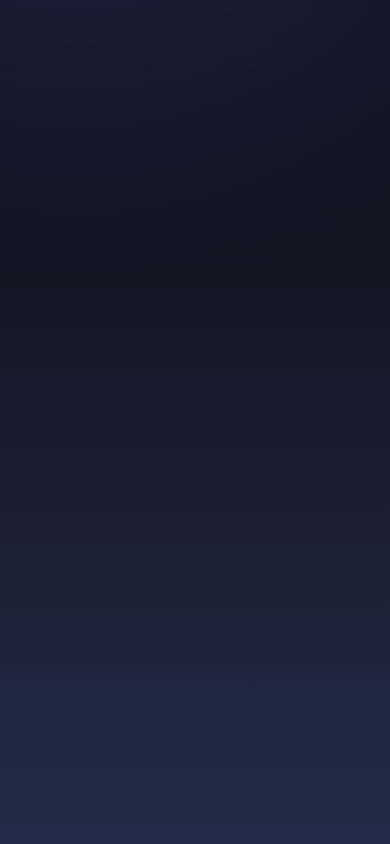
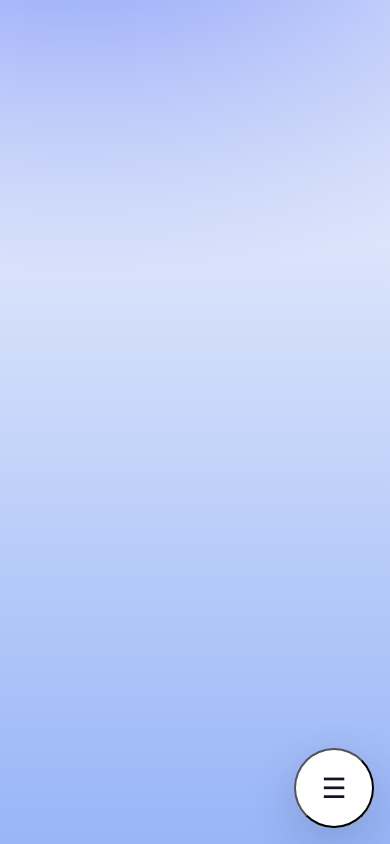
Before and after one commit to oriondor/tv-maze, a Nuxt app: page / in a window 390 px wide. Built offline with nearby package versions, Linux system fonts and the light colour scheme.

Commit message:
basic components for genre selection and mobile friendly layout

```diff
--- a/app/assets/css/main.css
+++ b/app/assets/css/main.css
@@ -34,4 +34,5 @@ input,
 select,
 textarea {
   touch-action: manipulation;
+  color: var(--text-primary);
 }
--- /dev/null
+++ b/app/assets/css/scroll.css
@@ -0,0 +1,63 @@
+/* =========================================================
+   Scrollbar — TV Shows Dashboard
+   ========================================================= */
+
+/* ===== WebKit (Chrome, Safari, Edge) ===== */
+::-webkit-scrollbar {
+  width: 12px;
+  height: 12px;
+}
+
+::-webkit-scrollbar-track {
+  background: var(--bg-surface);
+  border-left: 1px solid var(--border-color);
+}
+
+::-webkit-scrollbar-thumb {
+  background-color: color-mix(
+    in srgb,
+    var(--color-accent) 55%,
+    var(--bg-surface)
+  );
+  border-radius: var(--radius-sm);
+  border: 3px solid var(--bg-surface);
+  transition: background-color var(--transition-fast);
+}
+
+::-webkit-scrollbar-thumb:hover {
+  background-color: var(--color-accent);
+}
+
+::-webkit-scrollbar-corner {
+  background: var(--bg-surface);
+}
+
+/* ===== Firefox ===== */
+* {
+  scrollbar-width: thin;
+  scrollbar-color: color-mix(
+      in srgb,
+      var(--color-accent) 55%,
+      var(--bg-surface)
+    )
+    var(--bg-surface);
+}
+
+/* =========================================================
+   Light mode refinement
+   ========================================================= */
+
+[data-mode="light"] ::-webkit-scrollbar-track {
+  background: var(--bg-surface);
+  border-left: 1px solid var(--border-color);
+}
+
+[data-mode="light"] ::-webkit-scrollbar-thumb {
+  background-color: color-mix(in srgb, var(--color-accent) 65%, white);
+  border: 3px solid var(--bg-surface);
+}
+
+[data-mode="light"] * {
+  scrollbar-color: color-mix(in srgb, var(--color-accent) 65%, white)
+    var(--bg-surface);
+}
--- a/app/assets/css/theme.css
+++ b/app/assets/css/theme.css
@@ -20,7 +20,7 @@
   --text-md: 1rem;
   --text-lg: 1.125rem;
   --text-xl: 1.25rem;
-  --text-2xl: 1.5rem;
+  --text-2xl: 1.75rem;
 
   /* ---------- Spacing ---------- */
   --space-1: 4px;
@@ -92,11 +92,6 @@
   --input-bg: #0f1424;
   --input-bg-focus: #121835;
   --input-placeholder: #6f7599;
-
-  /* ---------- Ratings ---------- */
-  --rating-good: #4ade80;
-  --rating-mid: #facc15;
-  --rating-bad: #f87171;
 }
 
 /* =========================================================
@@ -107,7 +102,7 @@
   /* ---------- Backgrounds ---------- */
   --bg-app: #f6f7fb;
   --bg-surface: #ffffff;
-  --bg-surface-elevated: #f1f3f9;
+  --bg-surface-elevated: #dde4f6;
 
   --bg-dashboard-gradient: radial-gradient(
       1200px 600px at 20% -10%,
--- /dev/null
+++ b/app/components/Components/ControlElement.vue
@@ -0,0 +1,65 @@
+<script setup lang="ts">
+type ControlSize = "sm" | "md" | "lg";
+type AppearanceMode = "control" | "minimal";
+
+export interface ControlProps {
+  size?: ControlSize;
+  appearance?: AppearanceMode;
+}
+
+withDefaults(defineProps<ControlProps>(), {
+  size: "md",
+  appearance: "control",
+});
+</script>
+
+<template>
+  <div class="control" :data-size="size" :data-appearance="appearance">
+    <slot />
+  </div>
+</template>
+
+<style scoped lang="scss">
+.control {
+  --control-font-size: var(--text-md);
+  --control-padding-y: 0.5em;
+  --control-padding-x: 0.75em;
+
+  font-size: var(--control-font-size);
+  line-height: 1.2;
+}
+
+.control[data-size="sm"] {
+  --control-font-size: var(--text-sm);
+  --control-padding-y: 0.4em;
+  --control-padding-x: 0.6em;
+}
+
+.control[data-size="lg"] {
+  --control-font-size: var(--text-lg);
+  --control-padding-y: 0.6em;
+  --control-padding-x: 0.9em;
+}
+
+.control {
+  display: inline-flex;
+  align-items: center;
+}
+
+.control[data-appearance="minimal"] {
+  --control-padding-y: 0;
+  --control-padding-x: 0;
+}
+
+.control :deep(> *) {
+  width: inherit;
+  font-size: inherit;
+  padding: var(--control-padding-y) var(--control-padding-x);
+}
+
+.control:focus-within {
+  border-radius: var(--radius-sm);
+  outline: none;
+  box-shadow: 0 0 0 var(--focus-ring-width) var(--color-accent-soft);
+}
+</style>
--- /dev/null
+++ b/app/components/Components/ListItem.vue
@@ -0,0 +1,50 @@
+<script setup lang="ts">
+import type { ControlProps } from "./ControlElement.vue";
+
+interface Props extends ControlProps {
+  component?: "div" | "button";
+}
+const props = withDefaults(defineProps<Props>(), {
+  component: "button",
+  appearance: "control",
+});
+
+const { component } = toRefs(props);
+
+const attrs = useAttrs();
+
+const componentProps = computed(() => {
+  if (component.value === "button") {
+    return {
+      type: "button",
+    };
+  }
+  return {
+    tabindex: 0,
+    role: "button",
+  };
+});
+</script>
+
+<template>
+  <base-control-element v-bind="props">
+    <component
+      :is="component"
+      class="list-item"
+      v-bind="{ ...componentProps, ...attrs }"
+    >
+      <slot />
+    </component>
+  </base-control-element>
+</template>
+
+<style scoped lang="scss">
+.list-item {
+  border-radius: var(--radius-sm);
+  background: transparent;
+
+  &:hover {
+    background: var(--bg-surface-elevated);
+  }
+}
+</style>
--- /dev/null
+++ b/app/components/Components/SwitchButton.vue
@@ -0,0 +1,76 @@
+<script setup lang="ts">
+import type { ControlProps } from "./ControlElement.vue";
+
+interface Props extends ControlProps {
+  disabled?: boolean;
+}
+
+const props = withDefaults(defineProps<Props>(), {
+  disabled: false,
+  appearance: "control",
+});
+
+const attrs = useAttrs();
+
+const modelValue = defineModel<boolean>({ default: false });
+
+function toggle() {
+  if (props.disabled) return;
+  modelValue.value = !modelValue.value;
+}
+</script>
+
+<template>
+  <base-control-element v-bind="props">
+    <button
+      class="switch-button"
+      :class="{ 'is-active': modelValue, 'is-disabled': disabled }"
+      v-bind="attrs"
+      @click="toggle"
+      @keydown.enter.prevent="toggle"
+      @keydown.space.prevent="toggle"
+    >
+      <slot />
+    </button>
+  </base-control-element>
+</template>
+
+<style scoped lang="scss">
+.switch-button {
+  display: inline-flex;
+  align-items: center;
+  justify-content: center;
+
+  border-radius: var(--radius-sm);
+
+  background: var(--bg-surface);
+  color: var(--text-secondary);
+  border: 1px solid var(--border-color);
+
+  cursor: pointer;
+  user-select: none;
+
+  transition: background var(--transition-fast), color var(--transition-fast),
+    border-color var(--transition-fast);
+
+  &:hover {
+    background: var(--bg-surface-elevated);
+  }
+
+  &:focus-visible {
+    outline: var(--focus-ring-width) solid var(--color-accent);
+    outline-offset: 2px;
+  }
+
+  &.is-active {
+    background: var(--color-accent-soft);
+    color: var(--text-primary);
+    border-color: var(--color-accent);
+  }
+
+  &.is-disabled {
+    opacity: 0.5;
+    cursor: not-allowed;
+  }
+}
+</style>
--- /dev/null
+++ b/app/components/Components/VerticalList.vue
@@ -0,0 +1,60 @@
+<script setup lang="ts">
+type Primitive = string | number;
+
+type Item<T> = T | Primitive;
+
+interface Props<T = unknown> {
+  items: Item<T>[];
+  keyAttribute?: string;
+}
+
+function isPrimitive(value: unknown): value is Primitive {
+  return typeof value === "string" || typeof value === "number";
+}
+
+function isObject(value: unknown): value is Record<string, unknown> {
+  return typeof value === "object" && value !== null;
+}
+
+const props = withDefaults(defineProps<Props>(), {
+  keyAttribute: "id",
+});
+
+function getKey(item: unknown, index: number): string | number {
+  if (isPrimitive(item)) {
+    return item;
+  }
+
+  if (isObject(item) && props.keyAttribute && props.keyAttribute in item) {
+    return item[props.keyAttribute] as string | number;
+  }
+
+  return index;
+}
+</script>
+
+<template>
+  <div class="list">
+    <template v-for="(item, index) in items" :key="getKey(item, index)">
+      <slot name="item" :item :index>
+        <base-list-item component="div">
+          {{ item }}
+        </base-list-item>
+      </slot>
+    </template>
+  </div>
+</template>
+
+<style scoped lang="scss">
+.list {
+  display: flex;
+  flex-direction: column;
+  justify-content: stretch;
+  width: 100%;
+  gap: 0.25rem;
+
+  & > * {
+    width: 100%;
+  }
+}
+</style>
--- /dev/null
+++ b/app/components/DashboardComponents/Genres.vue
@@ -0,0 +1,103 @@
+<script setup lang="ts">
+const isOpen = ref(false);
+
+function toggle() {
+  isOpen.value = !isOpen.value;
+}
+
+const genres = ref(Array.from({ length: 100 }, (_, index) => index));
+const selectedGenre = ref(null);
+
+function selectGenre(item) {
+  selectedGenre.value = item;
+}
+</script>
+
+<template>
+  <button class="genres-toggle" @click="toggle" aria-label="Toggle genres">
+    ☰
+  </button>
+
+  <aside class="genres-wrapper" :class="{ open: isOpen }">
+    Pick a genre
+    <base-vertical-list :items="genres">
+      <template #item="{ item }">
+        <base-switch-button
+          size="lg"
+          :model-value="selectedGenre === item"
+          @update:model-value="selectGenre(item)"
+        >
+          {{ item }}
+        </base-switch-button>
+      </template>
+    </base-vertical-list>
+  </aside>
+
+  <div class="genres-backdrop" v-if="isOpen" @click="isOpen = false" />
+</template>
+
+<style scoped lang="scss">
+.genres-wrapper {
+  width: 25rem;
+  height: 100dvh;
+  display: flex;
+  flex-direction: column;
+  gap: 0.25rem;
+  padding: var(--space-5);
+  background: color-mix(
+    in srgb,
+    var(--bg-surface-elevated) 60%,
+    transparent 40%
+  );
+  overflow: auto;
+}
+
+@media (max-width: 768px) {
+  .genres-wrapper {
+    position: fixed;
+    top: 0;
+    left: 0;
+    z-index: 50;
+
+    transform: translateX(-100%);
+    transition: transform var(--transition-base);
+    will-change: transform;
+  }
+
+  .genres-wrapper.open {
+    transform: translateX(0);
+  }
+}
+
+.genres-toggle {
+  display: none;
+}
+
+@media (max-width: 768px) {
+  .genres-toggle {
+    display: inline-flex;
+    align-items: center;
+    justify-content: center;
+    font-size: var(--text-2xl);
+
+    position: fixed;
+    bottom: var(--space-4);
+    right: var(--space-4);
+    z-index: 60;
+
+    width: 5rem;
+    height: 5rem;
+
+    border-radius: 50%;
+    background: var(--bg-surface);
+    color: var(--text-primary);
+    box-shadow: var(--shadow-lg);
+  }
+  .genres-backdrop {
+    position: fixed;
+    inset: 0;
+    background: rgba(0, 0, 0, 0.4);
+    z-index: 40;
+  }
+}
+</style>
--- a/app/composables/useTheme.ts
+++ b/app/composables/useTheme.ts
@@ -12,7 +12,7 @@ export function useTheme() {
 
   function autoMode(date = new Date()): "light" | "dark" {
     const h = date.getHours();
-    return h >= 7 && h < 19 ? "light" : "dark";
+    return h >= 7 && h < 19 ? "light" : "light";
   }
 
   function msToNextSwitch() {
--- a/app/pages/index.vue
+++ b/app/pages/index.vue
@@ -1,3 +1,5 @@
 <script setup lang="ts"></script>
 
-<template></template>
+<template>
+  <genres></genres>
+</template>
--- a/nuxt.config.ts
+++ b/nuxt.config.ts
@@ -2,5 +2,21 @@
 export default defineNuxtConfig({
   compatibilityDate: "2025-07-15",
   devtools: { enabled: true },
-  css: ["~/assets/css/theme.css", "~/assets/css/main.css"],
+  components: [
+    {
+      path: "~/components/Components",
+      pathPrefix: true,
+      prefix: "base",
+    },
+    {
+      path: "~/components/DashboardComponents",
+      pathPrefix: false,
+    },
+  ],
+  modules: [],
+  css: [
+    "~/assets/css/theme.css",
+    "~/assets/css/main.css",
+    "~/assets/css/scroll.css",
+  ],
 });
```
Also changed, not shown: eslint.config.ts (+26 -2 lines).
